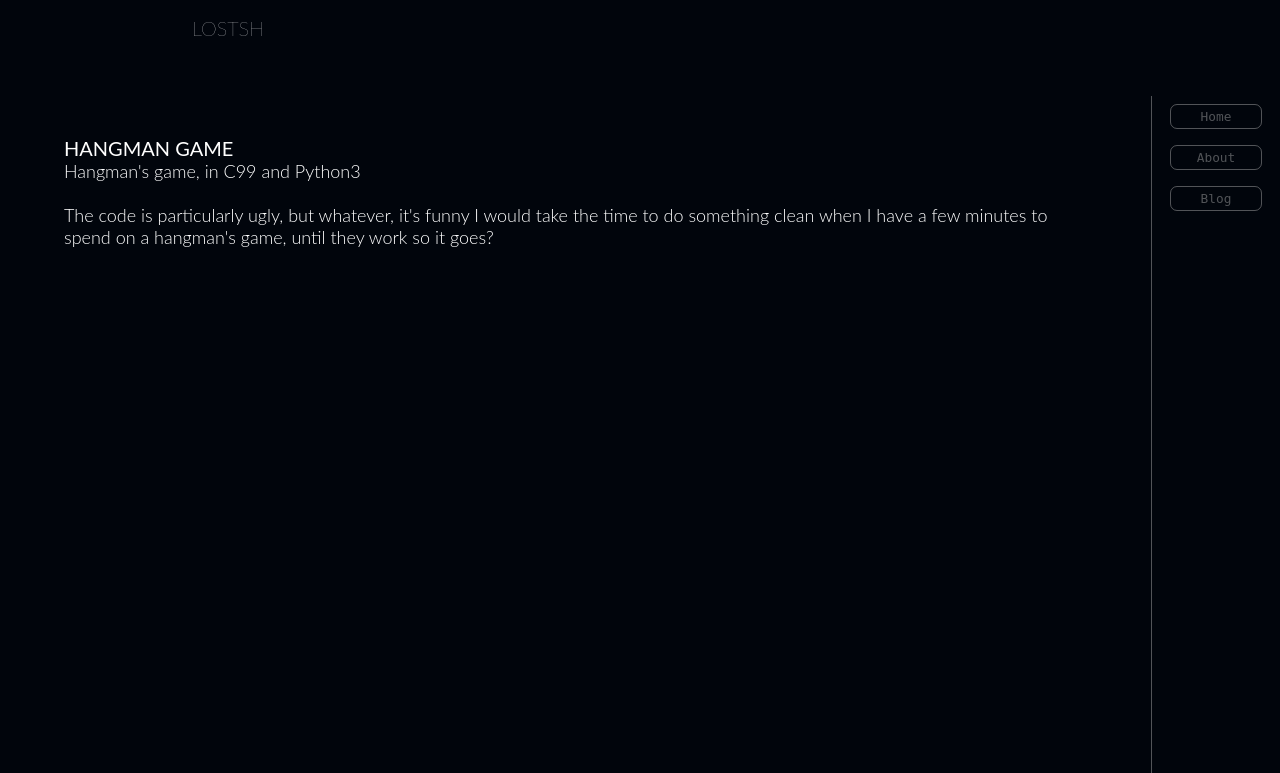
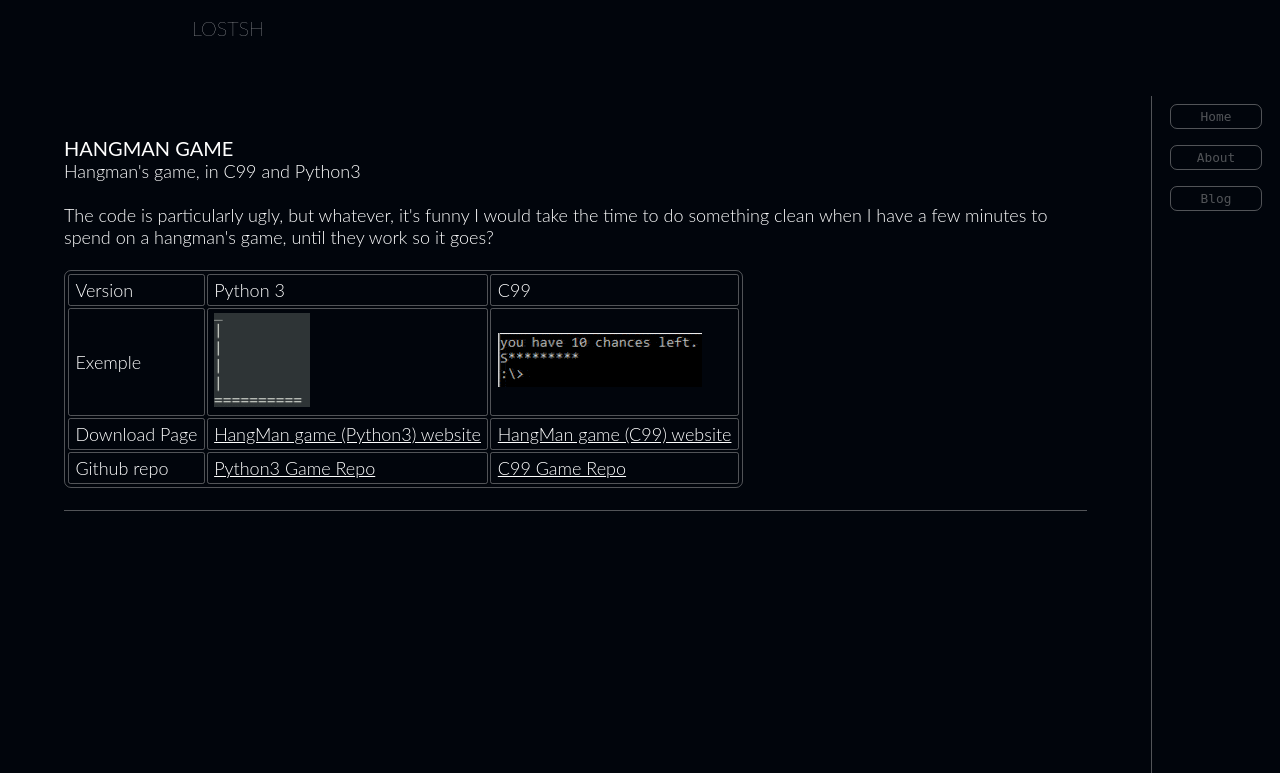
Before and after one commit to lostsh/lostsh.github.io, a PHP site: page /assets/blog/2018-11-26/hang-man-game.html in a window 1280 px wide. Shown: the top 773 px of the page. Run offline with PHP 8.4, Linux system fonts and the light colour scheme.

Commit message:
update global <HR> style é

```diff
--- a/assets/blog/2018-11-26/hang-man-game.html
+++ b/assets/blog/2018-11-26/hang-man-game.html
@@ -2,6 +2,7 @@
 <html lang="fr">
   <head>
     <meta charset="utf-8"/>
+    <meta name="description" content="Hangman's game by lostsh. (C99 & Python 3) - Available on github"/>
     <title>lostsh - Blog : Hangman</title>
     <link rel="icon" href="../../img/favicon.ico">
     <link rel="stylesheet" href="../../css/global.css"/>
@@ -26,6 +27,36 @@
         <p>Hangman's game, in C99 and Python3</p>
         <br>
         <p>The code is particularly ugly, but whatever, it's funny I would take the time to do something clean when I have a few minutes to spend on a hangman's game, until they work so it goes?</p>
+        <br>
+        <table>
+          <thead>
+            <tr>
+              <td>Version</td>
+              <td>Python 3</td>
+              <td>C99</td>
+            </tr>
+          </thead>
+          <tbody>
+            <tr>
+              <td>Exemple </td>
+              <td><img src="img/HangManPy3.gif" alt="HangMan's Game In Python 3"></td>
+              <td><img src="img/HangManC.gif" alt="HangMan's Game In C99"></td>
+            </tr>
+            <tr>
+              <td>Download Page</td>
+              <td><a href="https://lostsh.github.io/Pendu_py3/" target="_blank">HangMan game (Python3) website</a></td>
+              <td><a href="https://lostsh.github.io/HangMan/" target="_blank">HangMan game (C99) website</a></td>
+            </tr>
+            <tr>
+              <td>Github repo</td>
+              <td><a href="https://github.com/lostsh/Pendu_py3" target="_blank">Python3 Game Repo</a></td>
+              <td><a href="https://github.com/lostsh/HangMan" target="_blank">C99 Game Repo</a></td>
+            </tr>
+          </tbody>
+        </table>
+
+        <br><hr><br>
+        <p></p>
       </section>
       <nav>
         <a href="../../../index.html#typer">Home</a>
--- a/assets/css/global.css
+++ b/assets/css/global.css
@@ -145,6 +145,11 @@ table, th, td{
     border-radius: 2.5px;
     padding: 0.5vh 0.5vw 0.5vh 0.5vw;
 }
+hr{
+    height: 1px;
+    background-color: rgba(180, 179, 180, 0.452);
+    border: 0;
+}
 table{
     border-radius: 7px;
     padding: 1px;
```
